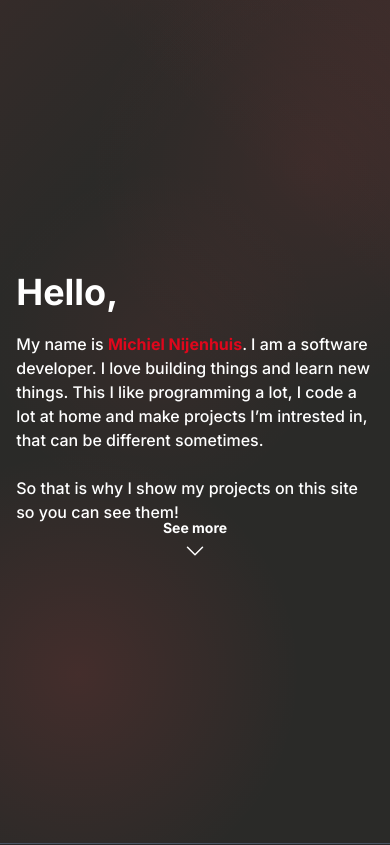
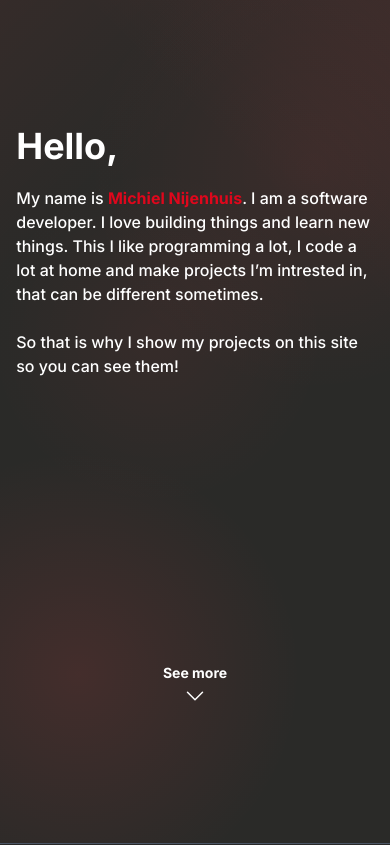
Before and after one commit to punthenk/portfolio_website, a PHP site: page / in a window 390 px wide. Shown: the part 73-918 px from the top of the page. Run offline with PHP 8.4, Linux system fonts and the light colour scheme; style sheets or scripts are compiled from the project's sources; some web fonts are replaced.

Commit message:
Squash merge dev into main

```diff
--- a/css/input.css
+++ b/css/input.css
@@ -92,6 +92,9 @@
     .terminal-container {
         display: none;
     }
+    .phone-height {
+        height: 70dvh;
+    }
 }
 
 
--- a/index.php
+++ b/index.php
@@ -2,7 +2,7 @@
 include_once(__DIR__."/template/head.inc.php");
 ?>
     <section class="h-dvh w-full flex justify-center items-center hero-bg border-b-gray-600 border-b-1">
-        <div class="flex flex-row justify-between gap-5 w-11/12 m-auto" id="home">
+        <div class="flex flex-row justify-between gap-5 w-11/12 m-auto phone-height" id="home">
             <div class="border border-border-custom max-w-[800px] w-full bg-black rounded-lg flex flex-col justify-start p-7 min-h-[618px] font-jetbrains terminal-container">
                 <span class="mx-auto text-white mb-5">Terminal - michielnijenhuis</span>
                 <span class="mb-5"><span class="terminal-arrow">➜</span> <span class="terminal-path">my/portfolio/website</span>:~$ <span class="target_text"></span><span class="cursor"></span></span><br>
```
